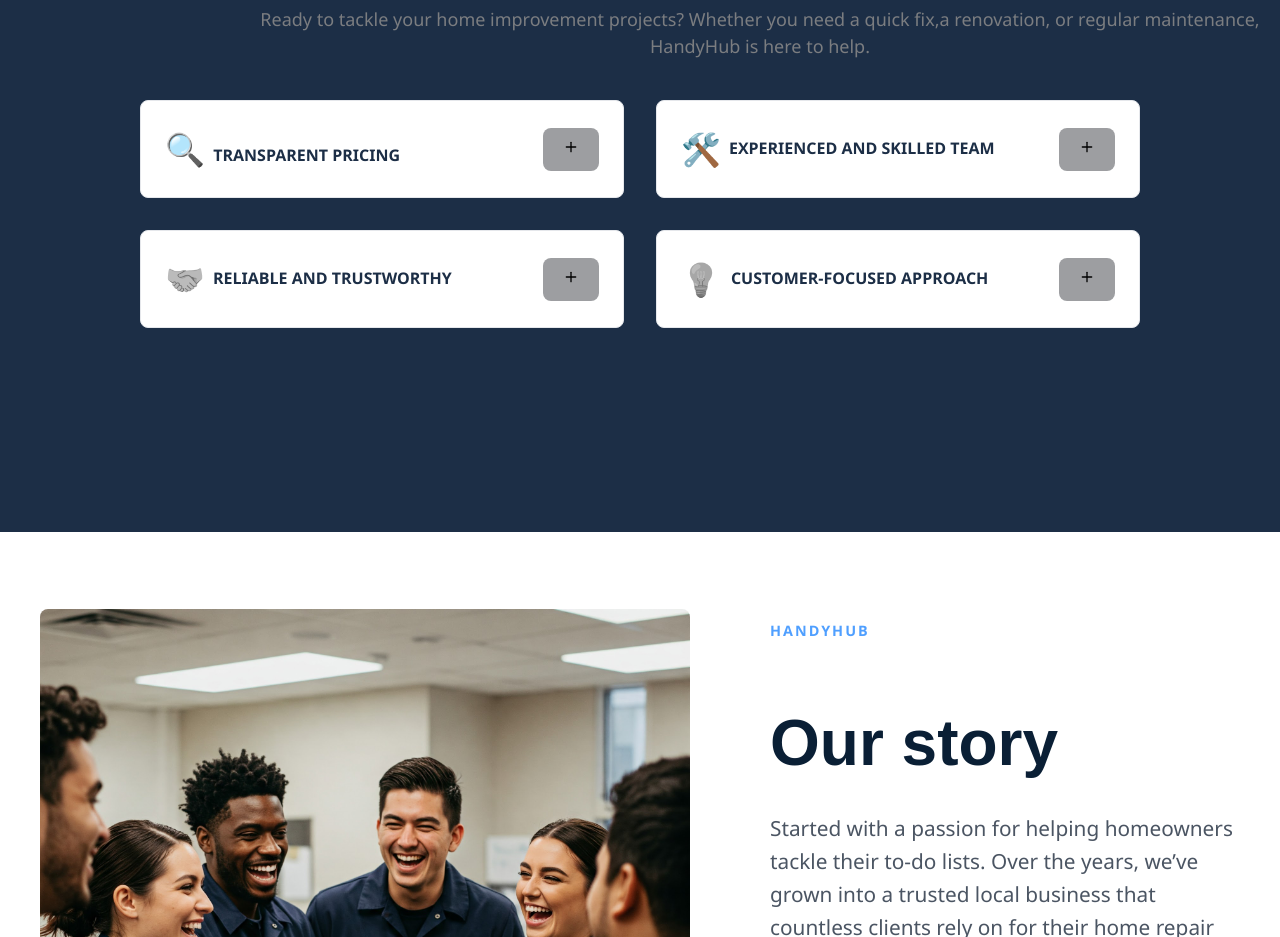
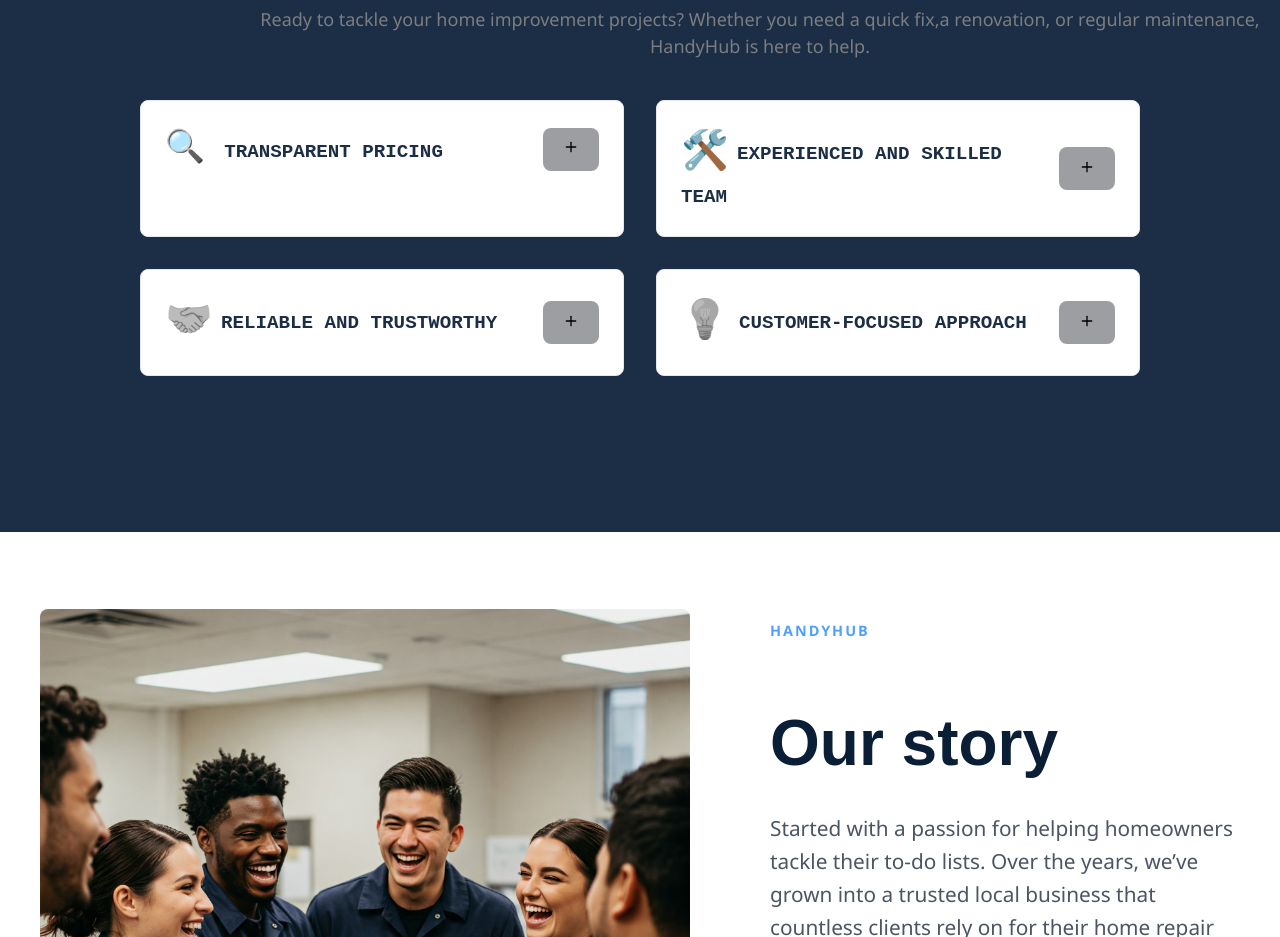
Before and after one commit to shalini-saloni/ServiceHub, a React (Vite) app in the folder ServeMate/: page /about in a window 1280 px wide. Shown: the part 1240-2177 px from the top of the page. Built offline with nearby package versions, Linux system fonts and the light colour scheme.

Commit message:
Changed Some text-font and size

```diff
--- a/ServeMate/src/pages/About.css
+++ b/ServeMate/src/pages/About.css
@@ -156,10 +156,11 @@
   }
 
   .card-header strong {
-    font-size: 1rem;
+    font-size: 1.2rem;
     text-transform: uppercase;
-    font-weight: 600;
-    color:#1c2e46
+    font-weight: 1200;
+    color:#1c2e46;
+    font-family: 'Courier New', Courier, monospace;
   }
 
   .icon {
```
